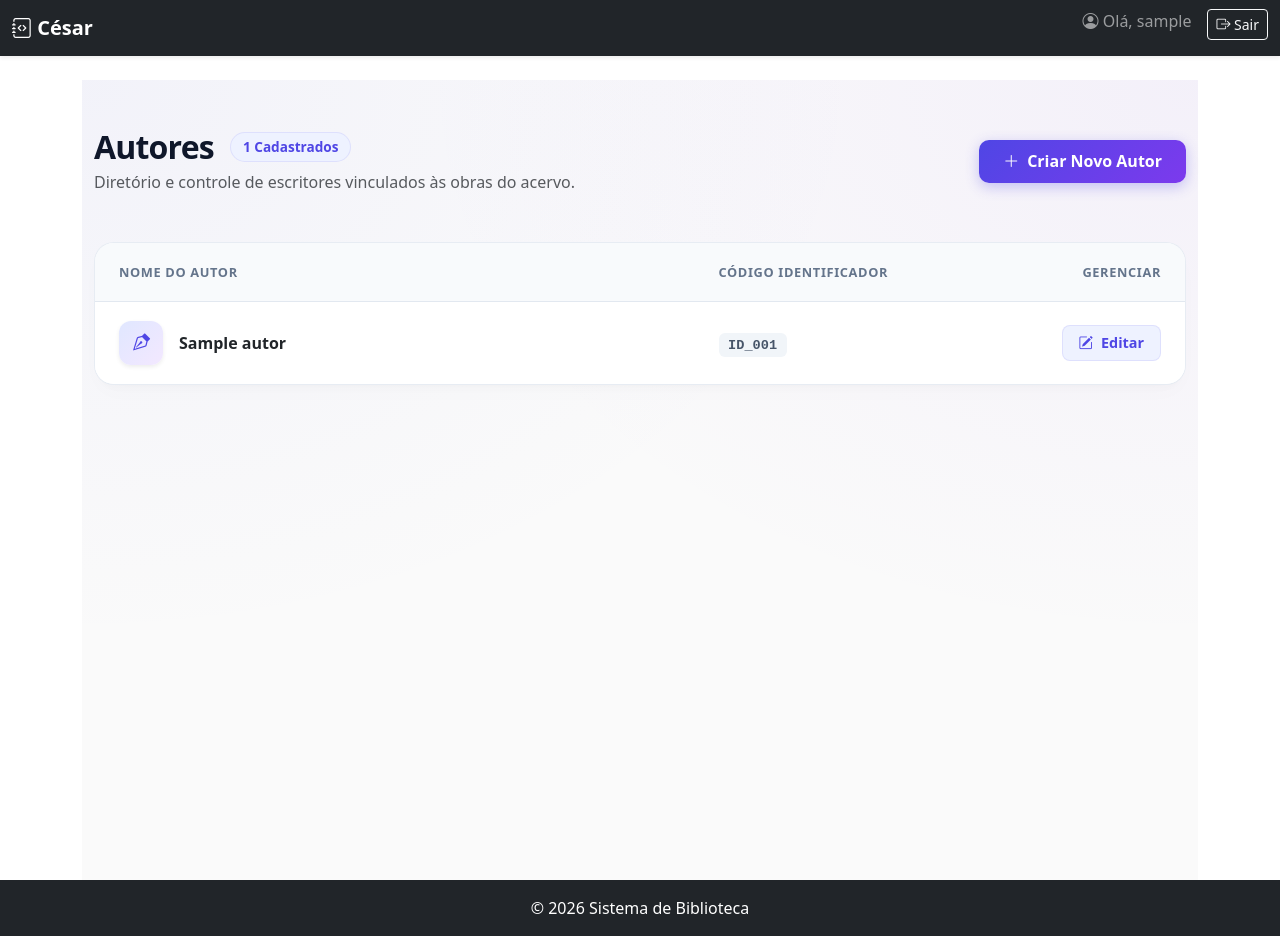
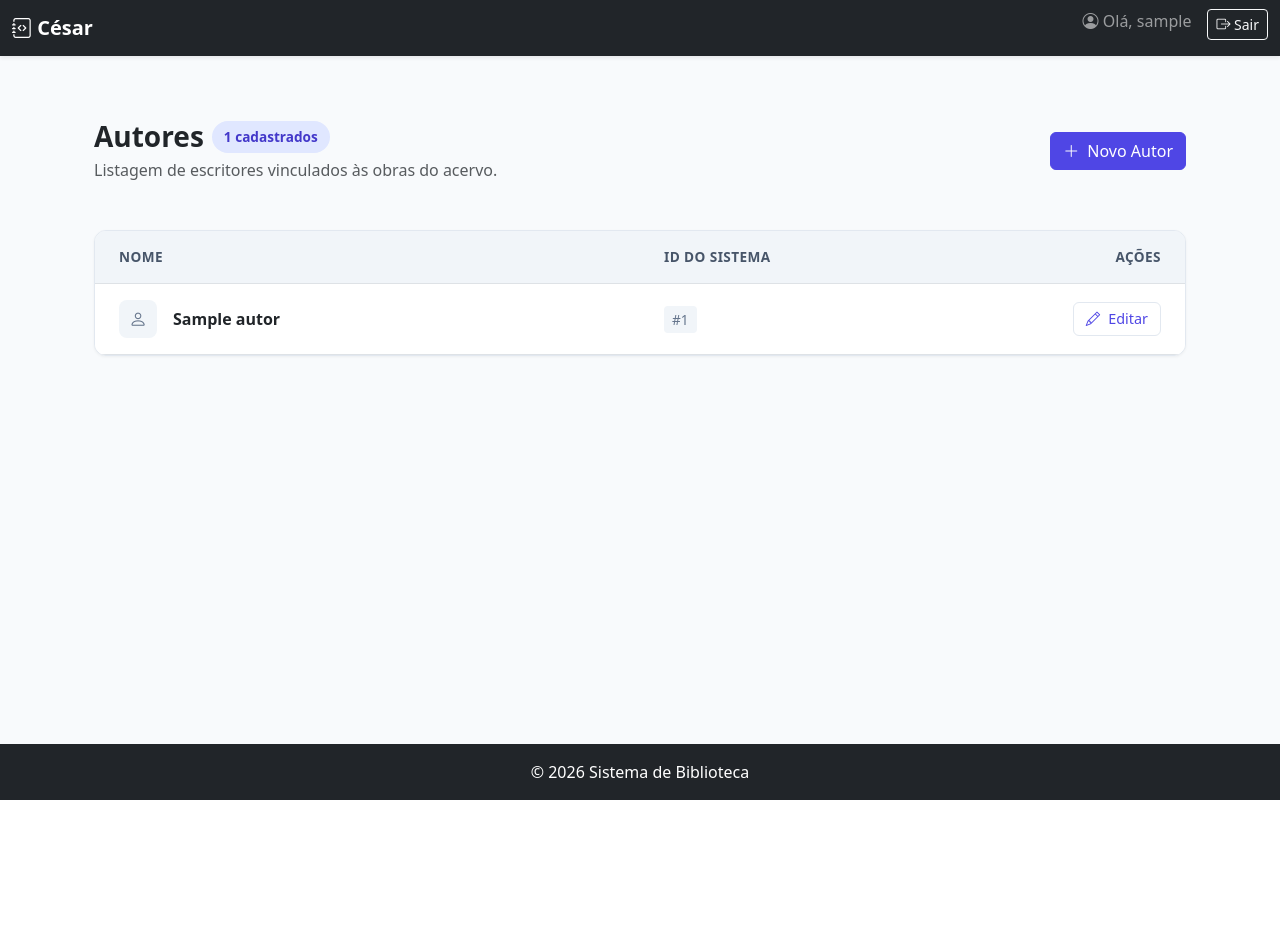
Before and after one commit to devCesar26-maker/Biblioteca, a Django app: page /autores in a window 1280 px wide. After the commit the page ends 800 px from the top, so only its background shows below. Run offline with Django 5.2, Linux system fonts and the light colour scheme; a user stored in the database is signed in; tables that the repository leaves empty hold one stand-in row (values such as "Sample post"); parts of the project's set-up code (start-up, migrations or seed data) failed here and were passed over; some libraries are stand-ins or nearby versions.

Commit message:
Personalizando

```diff
--- a/ACERVO/templates/ACERVO/autores.html
+++ b/ACERVO/templates/ACERVO/autores.html
@@ -3,179 +3,134 @@
 
 {% block content %}
 <style>
-    /* Paleta Premium Vibrante */
-    :root {
-        --ctx-primary: #4f46e5;        /* Índigo Vibrante */
-        --ctx-primary-gradient: linear-gradient(135deg, #4f46e5 0%, #7c3aed 100%);
-        --ctx-dark: #0f172a;           /* Azul Escuro Noturno */
-        --ctx-surface: #ffffff;
-        --ctx-bg: #fafafa;             /* Fundo limpo */
-        --ctx-border: #f1f5f9;
-        --ctx-muted: #64748b;
-        --ctx-accent-soft: #eef2ff;    /* Fundo leve para o ícone */
+    body {
+        background-color: #f8fafc;
     }
 
-    /* Wrapper com um sutil efeito de iluminação no fundo */
-    .premium-wrapper {
-        background-color: var(--ctx-bg);
-        background-image:
-            radial-gradient(at 0% 0%, rgba(99, 102, 241, 0.05) 0px, transparent 50%),
-            radial-gradient(at 100% 0%, rgba(124, 58, 237, 0.05) 0px, transparent 50%);
-        min-height: 100vh;
-        padding-top: 3rem;
-        padding-bottom: 5rem;
+    .page-header {
+        padding: 2.5rem 0 1.5rem 0;
     }
 
-    /* Título e Contador */
-    .page-title {
-        color: var(--ctx-dark);
-        font-weight: 800;
-        letter-spacing: -0.025em;
+    .badge-count {
+        background-color: #e0e7ff;
+        color: #4338ca;
+        font-size: 0.85rem;
+        font-weight: 600;
+        padding: 0.35rem 0.75rem;
+        border-radius: 50px;
     }
 
-    .counter-badge {
-        background-color: var(--ctx-accent-soft);
-        color: var(--ctx-primary);
-        font-size: 0.85rem;
-        font-weight: 700;
-        padding: 0.25rem 0.75rem;
-        border-radius: 20px;
-        border: 1px solid rgba(79, 70, 229, 0.1);
+    .btn-primary-custom {
+        background-color: #4f46e5;
+        border-color: #4f46e5;
+        color: #ffffff;
+        font-weight: 500;
+        border-radius: 6px;
+        transition: all 0.2s;
     }
 
-    /* Botão Principal em Degradê */
-    .btn-gradient {
-        background: var(--ctx-primary-gradient);
-        color: #ffffff !important;
-        border: none;
-        border-radius: 10px;
-        font-weight: 600;
-        padding: 0.6rem 1.5rem;
-        box-shadow: 0 4px 14px rgba(79, 70, 229, 0.3);
-        transition: all 0.2s ease;
+    .btn-primary-custom:hover {
+        background-color: #4338ca;
+        border-color: #4338ca;
+        color: #ffffff;
     }
 
-    .btn-gradient:hover {
-        transform: translateY(-1px);
-        box-shadow: 0 6px 20px rgba(79, 70, 229, 0.4);
-        opacity: 0.95;
-    }
-
-    /* Card da Tabela Elevada */
-    .table-container-card {
-        background-color: var(--ctx-surface);
-        border: 1px solid rgba(226, 232, 240, 0.8);
-        border-radius: 20px;
-        box-shadow: 0 10px 25px -5px rgba(0, 0, 0, 0.02), 0 8px 10px -6px rgba(0, 0, 0, 0.02);
+    .table-card {
+        background: #ffffff;
+        border: 1px solid #e2e8f0;
+        border-radius: 12px;
+        box-shadow: 0 1px 3px 0 rgba(0, 0, 0, 0.05);
         overflow: hidden;
     }
 
-    /* Cabeçalho Customizado da Tabela */
-    .custom-table thead th {
-        background-color: #f8fafc;
-        color: var(--ctx-muted);
-        font-size: 0.8rem;
+    .table-custom th {
+        background-color: #f1f5f9;
+        color: #475569;
+        font-size: 0.85rem;
+        font-weight: 600;
         text-transform: uppercase;
-        letter-spacing: 0.05em;
-        font-weight: 700;
-        padding: 1.2rem 1.5rem;
-        border-bottom: 1px solid #e2e8f0;
+        letter-spacing: 0.03em;
+        padding: 1rem 1.5rem;
     }
 
-    /* Linhas e Células da Tabela */
-    .custom-table tbody tr {
-        transition: all 0.2s ease;
+    .table-custom td {
+        padding: 1rem 1.5rem;
+        vertical-align: middle;
+        color: #334155;
     }
 
-    .custom-table tbody tr:hover {
+    .table-custom tbody tr:hover {
         background-color: #f8fafc;
     }
 
-    .custom-table tbody td {
-        padding: 1.2rem 1.5rem;
-        vertical-align: middle;
-        border-bottom: 1px solid var(--ctx-border);
-    }
-
-    .custom-table tbody tr:last-child td {
-        border-bottom: none;
-    }
-
-    /* Avatar do Autor com Degradê Suave */
-    .author-icon-box {
-        width: 44px;
-        height: 44px;
-        background: linear-gradient(135deg, #e0e7ff 0%, #f3e8ff 100%);
-        color: var(--ctx-primary);
-        border-radius: 12px;
+    .author-avatar {
+        width: 38px;
+        height: 38px;
+        background-color: #f1f5f9;
+        color: #64748b;
+        border-radius: 8px;
         display: flex;
         align-items: center;
         justify-content: center;
-        font-size: 1.2rem;
-        font-weight: 600;
+        font-size: 1.1rem;
     }
 
-    /* Badge ID Estilizada */
-    .id-pill {
+    .id-badge {
         background-color: #f1f5f9;
-        color: #475569;
-        font-family: 'Courier New', Courier, monospace;
-        font-weight: 700;
+        color: #64748b;
         font-size: 0.85rem;
-        padding: 0.3rem 0.6rem;
-        border-radius: 6px;
+        font-weight: 500;
+        padding: 0.25rem 0.5rem;
+        border-radius: 4px;
     }
 
-    /* Botão de Ação Colorido Interativo */
-    .btn-action-edit {
-        color: var(--ctx-primary);
-        background-color: var(--ctx-accent-soft);
-        border: 1px solid rgba(79, 70, 229, 0.1);
-        border-radius: 8px;
-        font-weight: 600;
+    .btn-edit {
+        color: #4f46e5;
+        background-color: transparent;
+        border: 1px solid #e2e8f0;
+        border-radius: 6px;
+        font-weight: 500;
         font-size: 0.9rem;
-        padding: 0.4rem 1rem;
-        transition: all 0.2s ease;
+        padding: 0.35rem 0.75rem;
+        transition: all 0.2s;
     }
 
-    .btn-action-edit:hover {
-        background: var(--ctx-primary-gradient);
-        color: #ffffff;
-        box-shadow: 0 4px 12px rgba(79, 70, 229, 0.2);
-        border-color: transparent;
+    .btn-edit:hover {
+        background-color: #f8fafc;
+        border-color: #cbd5e1;
+        color: #4338ca;
     }
 </style>
 
-<div class="premium-wrapper">
-    <div class="container">
+<div class="container pb-5">
 
-        <div class="d-flex flex-column flex-sm-row justify-content-between align-items-sm-center gap-3 mb-5">
+    <div class="page-header d-flex flex-column flex-sm-row justify-content-between align-items-sm-center gap-3 mb-4">
         <div>
-                <div class="d-flex align-items-center gap-3 mb-1">
-                    <h2 class="page-title mb-0">Autores</h2>
-                    <span class="counter-badge">{{ autores|length }} Cadastrados</span>
+            <div class="d-flex align-items-center gap-2 mb-1">
+                <h2 class="fw-bold text-dark mb-0 h3">Autores</h2>
+                <span class="badge-count">{{ autores|length }} cadastrados</span>
             </div>
-                <p class="text-muted mb-0 fs-6">Diretório e controle de escritores vinculados às obras do acervo.</p>
+            <p class="text-muted mb-0">Listagem de escritores vinculados às obras do acervo.</p>
         </div>
 
         {% if user.is_superuser %}
         <div>
-                <a href="{% url 'new_autor' %}" class="btn btn-gradient d-inline-flex align-items-center gap-2">
-                    <i class="bi bi-plus-lg"></i> Criar Novo Autor
+            <a href="{% url 'new_autor' %}" class="btn btn-primary-custom d-inline-flex align-items-center gap-2">
+                <i class="bi bi-plus-lg"></i> Novo Autor
             </a>
         </div>
         {% endif %}
     </div>
 
-        <div class="table-container-card">
+    <div class="table-card">
         <div class="table-responsive">
-                <table class="table custom-table mb-0">
+            <table class="table table-custom align-middle mb-0">
                 <thead>
                     <tr>
-                            <th scope="col" style="width: 55%;">Nome do Autor</th>
-                            <th scope="col" style="width: 25%;">Código Identificador</th>
+                        <th scope="col" style="width: 50%;">Nome</th>
+                        <th scope="col" style="width: 30%;">ID do Sistema</th>
                         {% if user.is_superuser %}
-                            <th scope="col" class="text-end" style="width: 20%;">Gerenciar</th>
+                        <th scope="col" class="text-end" style="width: 20%;">Ações</th>
                         {% endif %}
                     </tr>
                 </thead>
@@ -184,37 +139,31 @@
                         <tr>
                             <td>
                                 <div class="d-flex align-items-center gap-3">
-                                        <div class="author-icon-box shadow-sm">
-                                            <i class="bi bi-vector-pen"></i>
+                                    <div class="author-avatar">
+                                        <i class="bi bi-person"></i>
                                     </div>
-                                        <div>
-                                            <span class="fw-bold text-dark d-block mb-0 fs-6">{{ autor }}</span>
-                                        </div>
+                                    <span class="fw-semibold text-dark">{{ autor }}</span>
                                 </div>
                             </td>
 
                             <td>
-                                    <span class="id-pill">ID_{{ autor.id|stringformat:"03d" }}</span>
+                                <span class="id-badge">#{{ autor.id }}</span>
                             </td>
 
                             {% if user.is_superuser %}
                             <td class="text-end">
-                                    <a href="{% url 'edit_autor' autor.id %}" class="btn btn-action-edit d-inline-flex align-items-center gap-2">
-                                        <i class="bi bi-pencil-square"></i> Editar
+                                <a href="{% url 'edit_autor' autor.id %}" class="btn btn-edit d-inline-flex align-items-center gap-2">
+                                    <i class="bi bi-pencil"></i> Editar
                                 </a>
                             </td>
                             {% endif %}
                         </tr>
                     {% empty %}
                         <tr>
-                                <td colspan="{% if user.is_superuser %}3{% else %}2{% endif %}" class="text-center py-5">
-                                    <div class="my-4">
-                                        <div class="mx-auto bg-light rounded-circle d-flex align-items-center justify-content-center mb-3" style="width: 70px; height: 70px;">
-                                            <i class="bi bi-folder2-open text-muted fs-2"></i>
-                                        </div>
-                                        <h5 class="fw-bold text-dark mb-1">Nenhum registro encontrado</h5>
-                                        <p class="text-muted small mb-0">Até o momento, nenhum autor foi inserido no banco de dados.</p>
-                                    </div>
+                            <td colspan="{% if user.is_superuser %}3{% else %}2{% endif %}" class="text-center py-5 text-muted">
+                                <i class="bi bi-inbox fs-1 d-block mb-2 text-secondary"></i>
+                                <p class="fw-medium mb-1">Nenhum autor cadastrado</p>
+                                <p class="small mb-0">Os registros adicionados aparecerão nesta listagem.</p>
                             </td>
                         </tr>
                     {% endfor %}
@@ -224,5 +173,4 @@
     </div>
 
 </div>
-</div>
 {% endblock content %}
```
Lines whose indentation alone changed are shown as unchanged.
